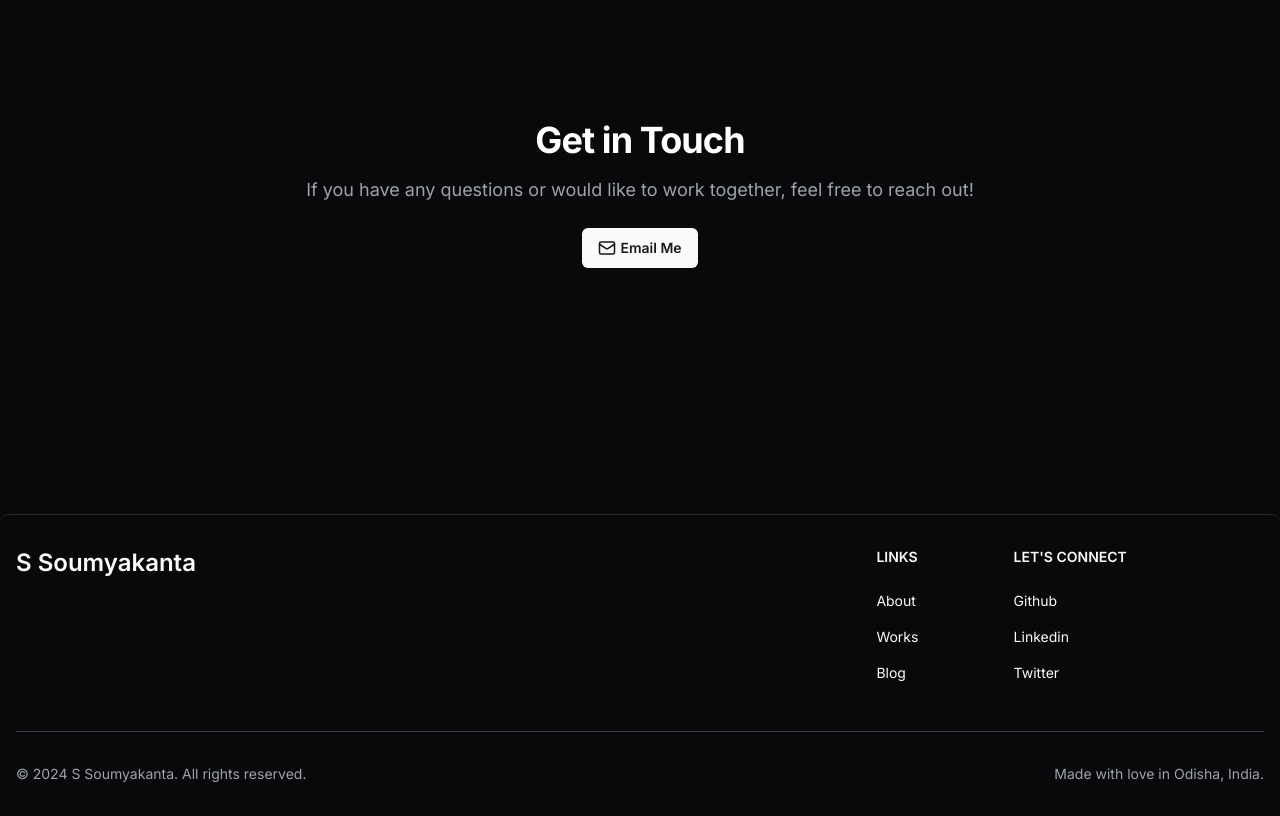
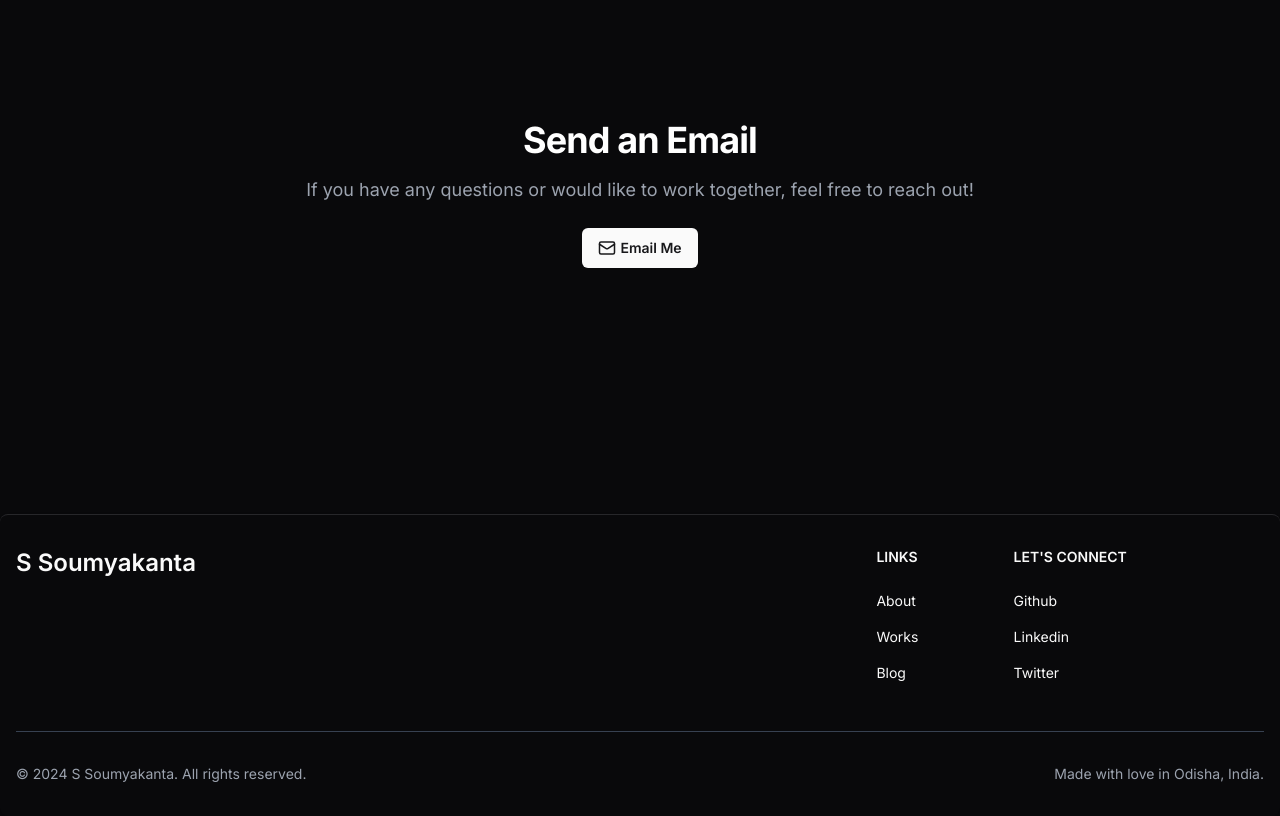
Before and after one commit to s-soumyakanta/s-soumyakanta, a Next.js app: page / in a window 1280 px wide. Shown: the part 3520-4336 px from the top of the page. Built offline with nearby package versions, Linux system fonts and the light colour scheme.

Commit message:
Update EmailMe.tsx

```diff
--- a/src/components/EmailMe.tsx
+++ b/src/components/EmailMe.tsx
@@ -10,7 +10,7 @@ export default function EmailMe() {
       <div className="max-w-3xl p-6 shadow-none">
         <div className="text-center">
           <h2 className="mb-4 text-3xl md:text-4xl font-bold tracking-tight text-gray-900 dark:text-white">
-            Get in Touch
+           Send an Email
           </h2>
           <p className="mb-6 text-base md:text-lg font-normal text-gray-700 dark:text-gray-400">
             If you have any questions or would like to work together, feel free to reach out!
```
